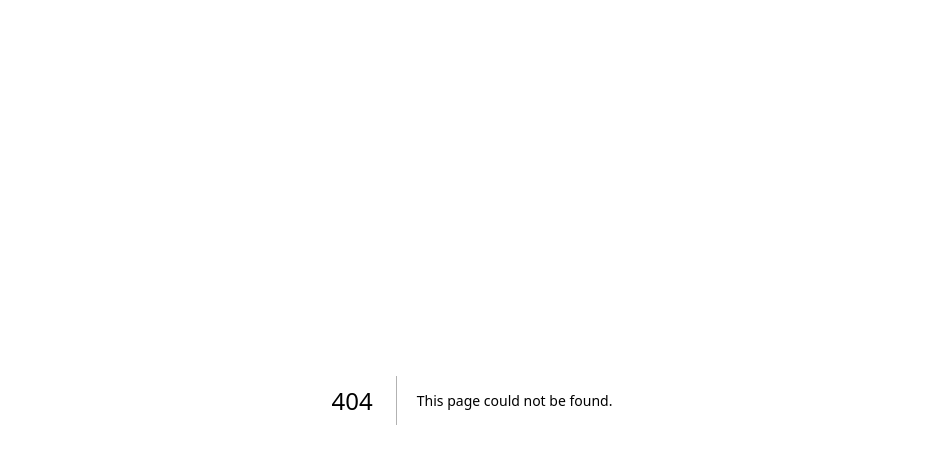
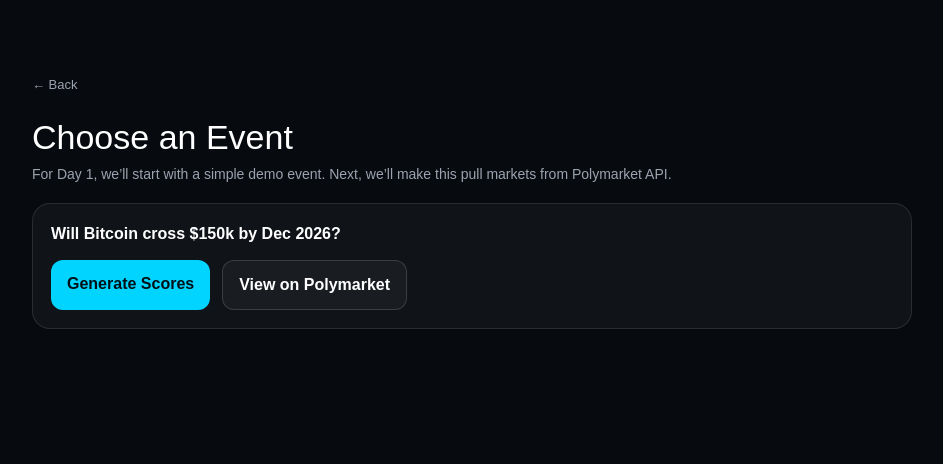
Before and after one commit to anujagadde18/tradedna, a Next.js app: page /event in a window 1280 px wide. Before the commit this address had no page. Shown: the top 464 px of the page, without its empty margins (168-1111 px from the left). Built offline with nearby package versions, Linux system fonts and the light colour scheme.

Commit message:
Create EventPage component for event selection

```diff
--- /dev/null
+++ b/app/event/page.tsx
@@ -0,0 +1,63 @@
+export default function EventPage() {
+  return (
+    <main style={{ minHeight: "100vh", background: "#070B10", color: "#fff" }}>
+      <div style={{ maxWidth: 920, margin: "0 auto", padding: "72px 20px" }}>
+        <a href="/" style={{ color: "#9CA3AF", textDecoration: "none", fontSize: 13 }}>
+          ← Back
+        </a>
+
+        <h1 style={{ fontSize: 34, marginTop: 16 }}>Choose an Event</h1>
+        <p style={{ color: "#9CA3AF", fontSize: 14, lineHeight: 1.6, maxWidth: 720 }}>
+          For Day 1, we’ll start with a simple demo event. Next, we’ll make this pull markets from Polymarket API.
+        </p>
+
+        <div
+          style={{
+            marginTop: 18,
+            borderRadius: 18,
+            padding: 18,
+            background: "rgba(255,255,255,0.04)",
+            border: "1px solid rgba(255,255,255,0.10)",
+          }}
+        >
+          <div style={{ fontWeight: 700, fontSize: 16 }}>
+            Will Bitcoin cross $150k by Dec 2026?
+          </div>
+
+          <div style={{ display: "flex", gap: 12, marginTop: 14, flexWrap: "wrap" }}>
+            <a
+              href="/scores"
+              style={{
+                background: "#00D4FF",
+                color: "#001018",
+                padding: "12px 16px",
+                borderRadius: 12,
+                fontWeight: 600,
+                textDecoration: "none",
+              }}
+            >
+              Generate Scores
+            </a>
+
+            <a
+              href="https://polymarket.com"
+              target="_blank"
+              rel="noreferrer"
+              style={{
+                border: "1px solid rgba(255,255,255,0.14)",
+                color: "#fff",
+                padding: "12px 16px",
+                borderRadius: 12,
+                fontWeight: 600,
+                textDecoration: "none",
+                background: "rgba(255,255,255,0.04)",
+              }}
+            >
+              View on Polymarket
+            </a>
+          </div>
+        </div>
+      </div>
+    </main>
+  );
+}
```
